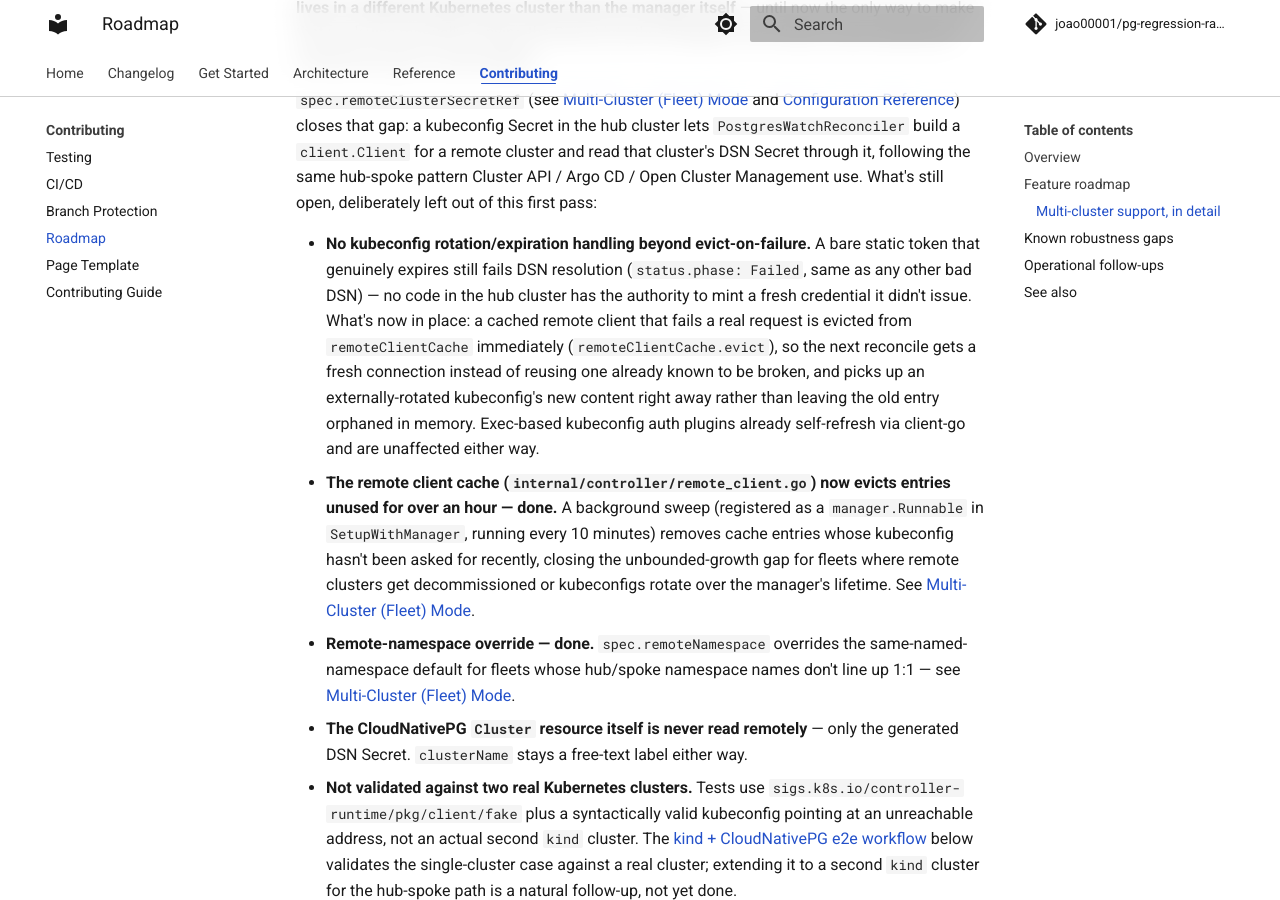
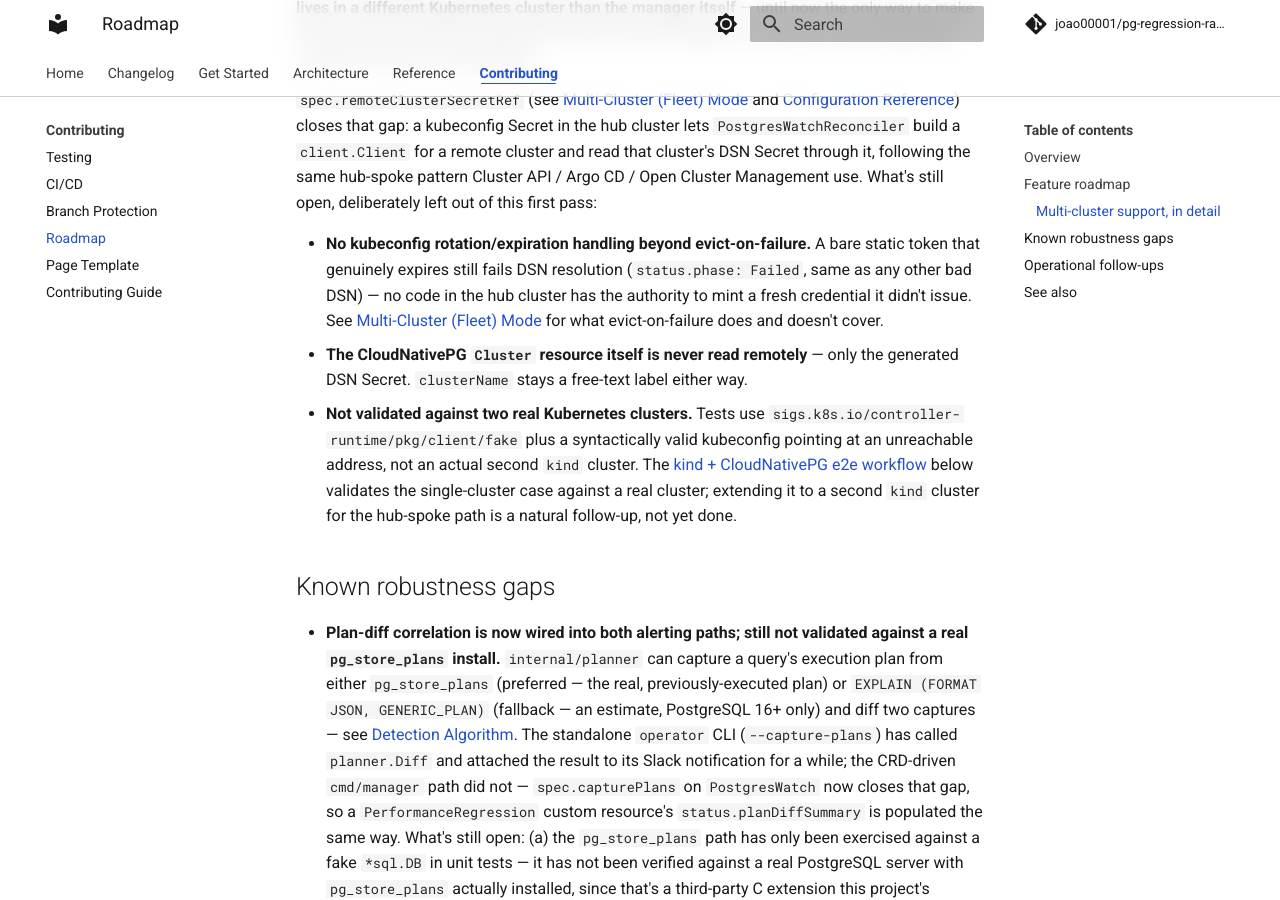
Before and after one commit to joao00001/pg-regression-radar, an MkDocs documentation site: the page built from docs/roadmap.md, in a window 1280 px wide and 900 px high, scrolled down 1153 px. Built offline with MkDocs 1.6.1 and Material for MkDocs 9.7.7, drawn with Linux system fonts in a browser that asks for light colours; comment, search, counter and statistics services are not loaded; the version menu is left out.

Commit message:
docs: remove duplicated done-items from multi-cluster gap lists
Same pattern as the roadmap's Operational follow-ups: "Remote-namespace
override -- done" sat inside both roadmap.md's and multi-cluster.md's
own "known gaps" lists, restating a shipped feature already described
in multi-cluster.md's "What actually happens on reconcile" section
instead of describing an actual gap. "The remote client cache now
evicts entries unused for over an hour -- done" had the same issue in
roadmap.md, duplicating multi-cluster.md's own (correctly framed, gap
first) version of that same bullet.

Removed the done-only bullets from both known-gaps lists, merged
roadmap.md's kubeconfig-rotation bullet down to the gap itself (linking
to multi-cluster.md for the evict-on-failure detail instead of
duplicating it), and reworded multi-cluster.md's cache-eviction bullet
to lead with what's still out of scope rather than with "done". Fixed
the two links that pointed at the now-removed remoteNamespace bullet
(configuration.md and multi-cluster.md's own reconcile-flow section) to
point at where remoteNamespace is actually documented instead of a
"known gaps" section that no longer mentions it.

Left "Known robustness gaps" as-is: its "done" clauses are progress
context within still-open, broader gaps (e.g. "kind e2e validation is
done; real ArgoCD validation is not"), not standalone finished work
duplicated elsewhere.

Signed-off-by: Joao <joao.detomini@enterprisedb.com>

```diff
--- a/docs/roadmap.md
+++ b/docs/roadmap.md
@@ -28,9 +28,7 @@ This project does not commit features to specific version numbers — a version
 
 `spec.remoteClusterSecretRef` (see [Multi-Cluster (Fleet) Mode](multi-cluster.md) and [Configuration Reference](configuration.md#postgreswatch-spec-fields)) closes that gap: a kubeconfig Secret in the hub cluster lets `PostgresWatchReconciler` build a `client.Client` for a remote cluster and read that cluster's DSN Secret through it, following the same hub-spoke pattern Cluster API / Argo CD / Open Cluster Management use. What's still open, deliberately left out of this first pass:
 
-- **No kubeconfig rotation/expiration handling beyond evict-on-failure.** A bare static token that genuinely expires still fails DSN resolution (`status.phase: Failed`, same as any other bad DSN) — no code in the hub cluster has the authority to mint a fresh credential it didn't issue. What's now in place: a cached remote client that fails a real request is evicted from `remoteClientCache` immediately (`remoteClientCache.evict`), so the next reconcile gets a fresh connection instead of reusing one already known to be broken, and picks up an externally-rotated kubeconfig's new content right away rather than leaving the old entry orphaned in memory. Exec-based kubeconfig auth plugins already self-refresh via client-go and are unaffected either way.
-- **The remote client cache (`internal/controller/remote_client.go`) now evicts entries unused for over an hour — done.** A background sweep (registered as a `manager.Runnable` in `SetupWithManager`, running every 10 minutes) removes cache entries whose kubeconfig hasn't been asked for recently, closing the unbounded-growth gap for fleets where remote clusters get decommissioned or kubeconfigs rotate over the manager's lifetime. See [Multi-Cluster (Fleet) Mode](multi-cluster.md#known-gaps-and-deliberate-scope-cuts).
-- **Remote-namespace override — done.** `spec.remoteNamespace` overrides the same-named-namespace default for fleets whose hub/spoke namespace names don't line up 1:1 — see [Multi-Cluster (Fleet) Mode](multi-cluster.md#known-gaps-and-deliberate-scope-cuts).
+- **No kubeconfig rotation/expiration handling beyond evict-on-failure.** A bare static token that genuinely expires still fails DSN resolution (`status.phase: Failed`, same as any other bad DSN) — no code in the hub cluster has the authority to mint a fresh credential it didn't issue. See [Multi-Cluster (Fleet) Mode](multi-cluster.md#known-gaps-and-deliberate-scope-cuts) for what evict-on-failure does and doesn't cover.
 - **The CloudNativePG `Cluster` resource itself is never read remotely** — only the generated DSN Secret. `clusterName` stays a free-text label either way.
 - **Not validated against two real Kubernetes clusters.** Tests use `sigs.k8s.io/controller-runtime/pkg/client/fake` plus a syntactically valid kubeconfig pointing at an unreachable address, not an actual second `kind` cluster. The [kind + CloudNativePG e2e workflow](testing.md#e2e-kind-cloudnativepg) below validates the single-cluster case against a real cluster; extending it to a second `kind` cluster for the hub-spoke path is a natural follow-up, not yet done.
 
```
Also changed, not shown: docs/configuration.md (+1 -1 lines), docs/multi-cluster.md (+2 -3 lines).
